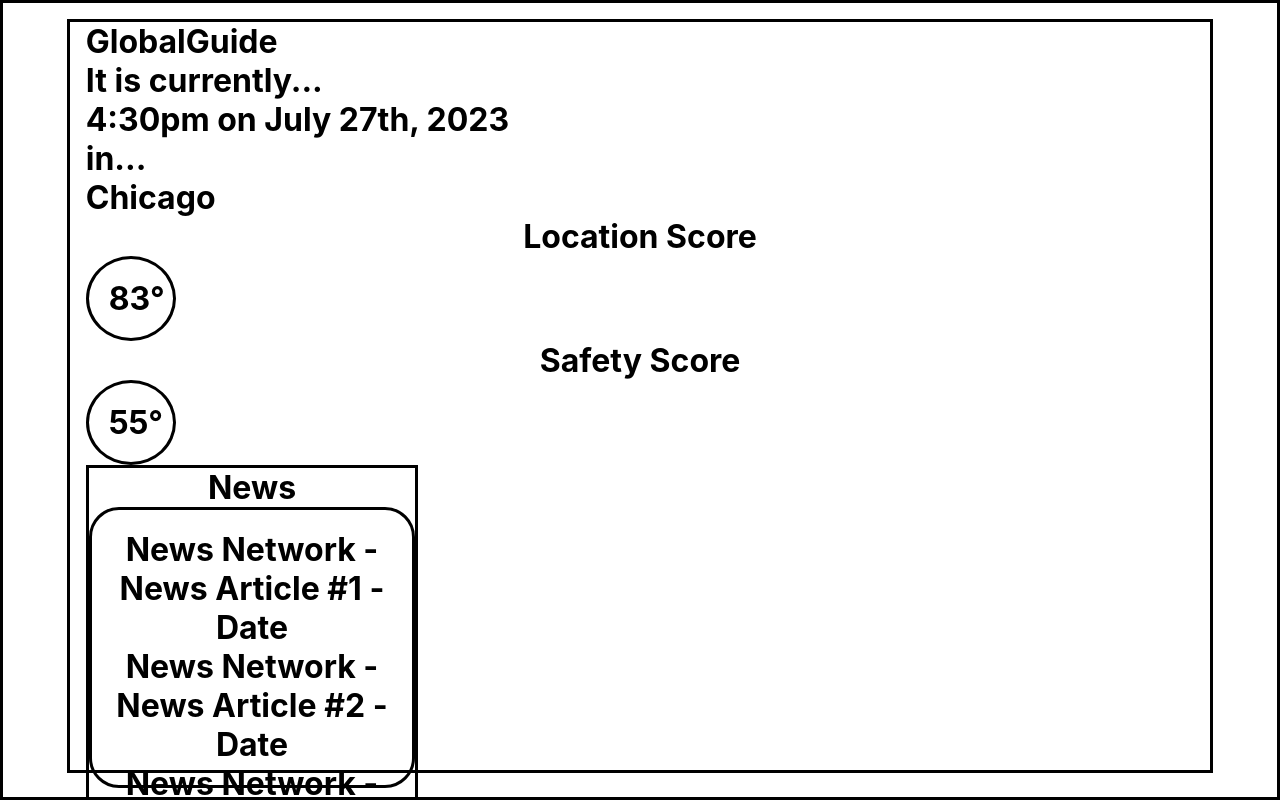
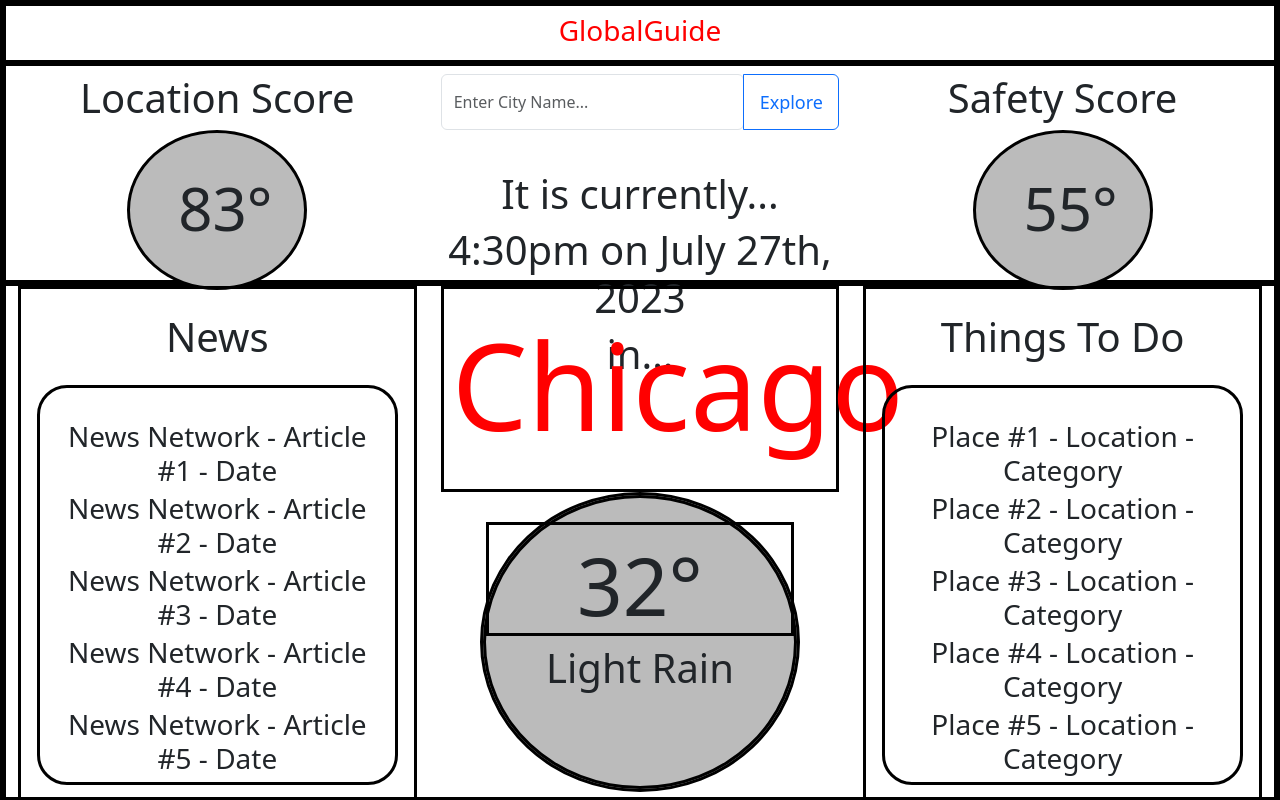
Before and after one commit to DarrellM29/global-guide, a React (Create React App) app: page / in a window 1280 px wide. Shown: the top 800 px of the page. Built offline with nearby package versions, Linux system fonts and the light colour scheme.

Commit message:
HTML Page Update

```diff
--- a/src/App.js
+++ b/src/App.js
@@ -8,47 +8,87 @@ function App() {
 
   return (
     <div className="App">
-      <div className="container">
+
+      <div class="container-fluid">
+
+        <div class="row" id='row1'>
+
+          <div class="col-sm-12 col-m-12 col-lg-12">
             <div className="logoSearch">
               <h1>GlobalGuide</h1>
             </div>
-
-        <div className="title">
-          <div className="beforeTitle">
-            <h1>It is currently...</h1>
-            <h1>4:30pm on July 27th, 2023</h1>
-            <h1>in...</h1>
-          </div>
-          <div className="theTitle">
-            <h1>Chicago</h1>
-          </div>
           </div>
 
+        </div>
+
+        <div class="row" id='row2'>
+
+          <div class="col-sm-12 col-lg-4">
             <div className="locationScore">
             <h1>Location Score</h1>
               <div className="circle1">
                 <h1>83°</h1>
               </div>
             </div>
+          </div>
 
-        <div className="safetyScore">
+          <div class="col-sm-12 col-lg-4">
+            <div className="titleSearch">
+              <div className="searchBar">
+                <div className='input-group'>
+                  <input type="search" class="form-control rounded" placeholder="Enter City Name..." aria-label="Search" aria-describedby="search-addon" />
+                  <button type="button" class="btn btn-outline-primary">Explore</button>
+                </div>
+              </div>
+              <div className="beforeTitle">
+                <h1>It is currently...</h1>
+                <h1>4:30pm on July 27th, 2023</h1>
+                <h1>in...</h1>
+              </div>
+            </div>
+          </div>
+
+          <div class="col-sm-12 col-lg-4">
+            <div className="safeScore">
               <h1>Safety Score</h1>
               <div className="circle1">
                 <h1>55°</h1>
               </div>
             </div>
+          </div>
 
+        </div>
+
+        <div class="row" id='row3'>
+
+          <div class="col-sm-12 col-lg-4">
           <div className="news">
               <h1>News</h1>
               <div className="square">
-            <h1>News Network - News Article #1 - Date</h1>
-            <h1>News Network - News Article #2 - Date</h1>
-            <h1>News Network - News Article #3 - Date</h1>
-            <h1>News Network - News Article #4 - Date</h1>
-            <h1>News Network - News Article #5 - Date</h1>
+                <h1>News Network - Article #1 - Date</h1>
+                <h1>News Network - Article #2 - Date</h1>
+                <h1>News Network - Article #3 - Date</h1>
+                <h1>News Network - Article #4 - Date</h1>
+                <h1>News Network - Article #5 - Date</h1>
+              </div>
             </div>
           </div>
 
+          <div class="col-sm-12 col-lg-4">
+            <div className="weatherTitle">
+              <div className="theTitle">
+                <h1>Chicago</h1>
+              </div>
+              <div className="circle2">
+                <div className='text'>
+                  <h1>32°</h1>
+                  <h2>Light Rain</h2>
+                </div>
+              </div>
+            </div>
+          </div>
+
+          <div class="col-sm-12 col-lg-4">
             <div className="thingsToDo">
               <h1>Things To Do</h1>
               <div className="square">
@@ -59,15 +99,12 @@ function App() {
                 <h1>Place #5 - Location - Category</h1>
               </div>
             </div>
-
-        <div className="weather">
-          <div className="circle2">
-            <h1>32°</h1>
-            <h1>Light Rain</h1>
-          </div>
           </div>
 
         </div>
+
+      </div>
+
     </div>
   );
 }
--- a/src/index.css
+++ b/src/index.css
@@ -23,70 +23,163 @@ code {
   height: 100vh;
   position: relative;
   border: 3px solid black;
+  text-align: center;
 }
 
-.container {
+#row1{
+  height: 7.5vh;
   border: 3px solid black;
-  max-width: 90%;
-  height: 95%;
-  margin: auto;
-  padding: 0 1rem;
   position: relative;
-  top: 2%;
-  bottom: 2%;
-  display: flex;
-  flex-direction: column;
-  justify-content: space-between;
 }
 
-.news {
-  text-align: center;
-  height: 45%;
-  width: 30%;
+#row2{
+  height: 27.5vh;
   border: 3px solid black;
 }
 
-.thingsToDo {
-  text-align: center;
-  height: 45%;
-  width: 30%;
+#row3{
+  height: 65vh;
   border: 3px solid black;
 }
 
-.locationScore {
-  text-align: center;
+.logoSearch {
+  margin-top: 1vh;
 }
 
-.safetyScore {
+.logoSearch h1{
+  font-size: 3.5vh;
+  color: red;
+}
+
+.locationScore {
+  height: 100%;
+  padding: 1vh;
+}
+
+.safeScore {
+  height: 100%;
+  padding: 1vh;
+}
+
+.circle1{
+  height: 20vh;
+  width: 22.5vh;
+  background-color: #bbb;
+  border-radius: 50%;
+  display: inline-block;
+  border: 3px solid black;
+}
+
+.circle1 h1{
+  width: 50%;
+  height: 50%;
+  margin: 0;
+  position: relative;
+  top: 25%;
+  left: 27.5%;
+  transform: translateY(-50%, -50%);
   text-align: center;
+  font-size: 7.5vh;
+}
+
+.searchBar{
+  padding-top: 1vh;
+  padding-bottom: 5vh;
+  position: relative;
+}
+
+.input-group{
+  height: 7vh;
+}
+
+.input-group .form-control.rounded{
+  font-size: 2vh;
+}
+
+.input-group .btn.btn-outline-primary{
+  width: 12vh;
+  font-size: 2.25vh;
+}
+
+.news{
+  height: 65vh;
+  border: 3px solid black;
+  padding: 2vh;
+  padding-top: 3vh;
+
+}
+
+.news h1 {
+  padding-bottom: 1vh;
+  height: 8vh;
+}
+
+.thingsToDo{
+  height: 65vh;
+  border: 3px solid black;
+  padding: 2vh;
+  padding-top: 3vh;
+  position: relative;
+}
+
+.thingsToDo h1 {
+  padding-bottom: 1vh;
+  height: 8vh;
 }
 
 .square {
   border: 3px solid black;
   border-radius: 30px;
-  padding: 20px;
+  padding: 2vh;
   text-align: center;
-  height: 85%;
+  height: 50vh;
   width: 100%;
 }
 
-.circle1 {
-  border: 3px solid black;
-  border-radius: 50%;
-  padding: 20px;
-  width: 90px;
-  height: auto;
-  text-align: center;
+.square h1{
+  padding-top: 2vh;
+  font-size: 3.5vh;
 }
 
-.circle2 {
+.theTitle{
+  padding-top: 2vh;
+  padding-bottom: 2vh;
   border: 3px solid black;
-  border-radius: 50%;
-  width: 50px;
-  height: 50px;
-  text-align: center;
+  position: relative;
 }
 
-.circle2 h1 {
-  padding: 5px;
+.theTitle h1{
+  font-size: 15vh;
+  text-align: center;
+  padding: 1vh;
+  color: red;
 }
+
+.circle2{
+  height: 37.5vh;
+  width: 40vh;
+  background-color: #bbb;
+  border-radius: 50%;
+  display: inline-block;
+  border: 3px solid black;
+  position: relative;
+}
+
+.circle2 .text {
+  border-radius: 50%;
+  width: 100%;
+  height: 100%;
+  border: 3px solid black;
+  padding-top: 3vh;
+}
+
+.circle2 h1{
+  padding-top: 1.5vh;
+  text-align: center;
+  font-size: 10vh;
+  border: 3px solid black;
+}
+
+.circle2 h2{
+  font-size: 5vh;
+}
--- a/src/index.js
+++ b/src/index.js
@@ -2,7 +2,10 @@ import React from 'react';
 import ReactDOM from 'react-dom/client';
 import './index.css';
 import App from './App';
-
+import 'bootstrap/dist/css/bootstrap.min.css';
+import 'bootstrap/dist/js/bootstrap.bundle.min';
+import $ from 'jquery';
+import Popper from 'popper.js';
 
 const root = ReactDOM.createRoot(document.getElementById('root'));
 root.render(
```
Lines whose indentation alone changed are shown as unchanged.
